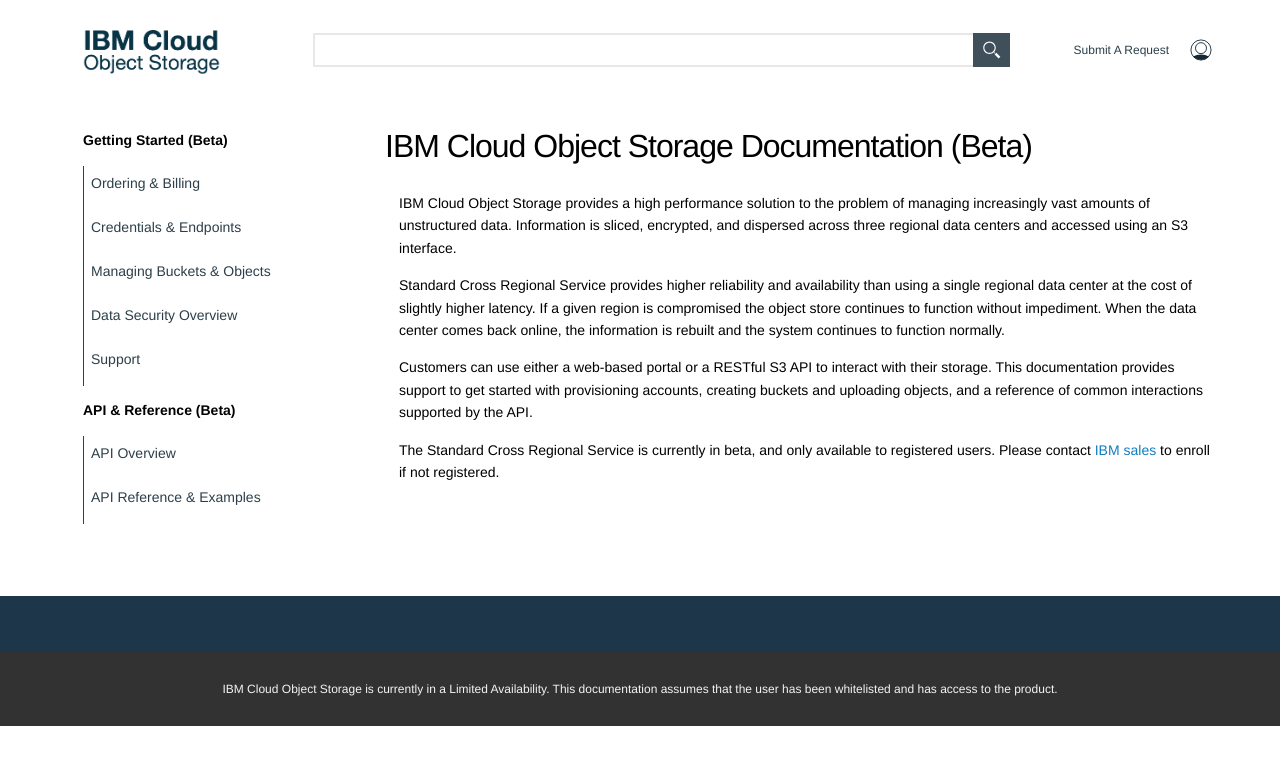
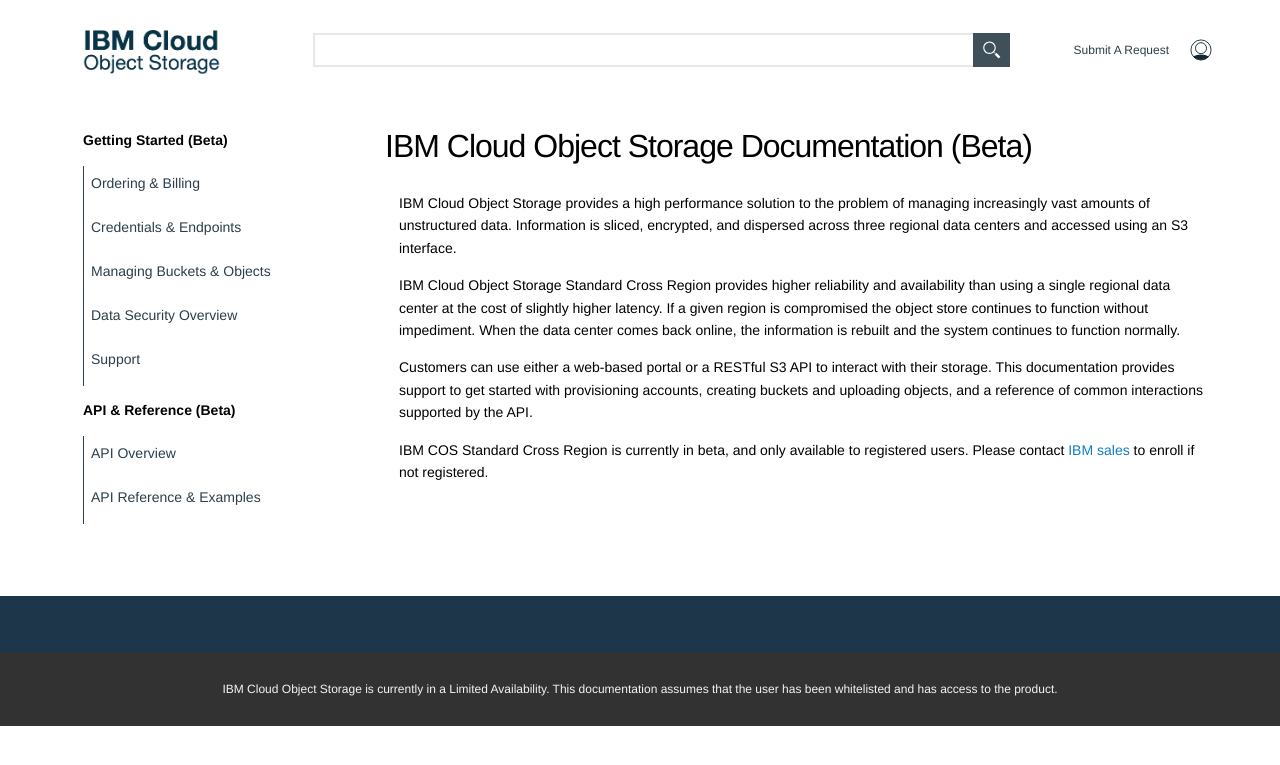
Before and after one commit to mpcarl-ibm/crs-docs, a Jekyll site: the page built from _beta/beta.md, in a window 1280 px wide. Shown: the top 765 px of the page. Built offline with Jekyll 4.4.1, drawn with Linux system fonts in a browser that asks for light colours.

Commit message:
updated some language to comply with naming guidelines

```diff
--- a/_beta/beta.md
+++ b/_beta/beta.md
@@ -8,8 +8,8 @@
 
 IBM Cloud Object Storage provides a high performance solution to the problem of managing increasingly vast amounts of unstructured data. Information is sliced, encrypted, and dispersed across three regional data centers and accessed using an S3 interface.
 
-Standard Cross Regional Service provides higher reliability and availability than using a single regional data center at the cost of slightly higher latency.  If a given region is compromised the object store continues to function without impediment.  When the data center comes back online, the information is rebuilt and the system continues to function normally.
+IBM Cloud Object Storage Standard Cross Region provides higher reliability and availability than using a single regional data center at the cost of slightly higher latency.  If a given region is compromised the object store continues to function without impediment.  When the data center comes back online, the information is rebuilt and the system continues to function normally.
 
 Customers can use either a web-based portal or a RESTful S3 API to interact with their storage. This documentation provides support to get started with provisioning accounts, creating buckets and uploading objects, and a reference of common interactions supported by the API.
 
-The Standard Cross Regional Service is currently in beta, and only available to registered users.  Please contact [IBM sales](https://www.ibm.com/cloud-computing/infrastructure/object-storage/) to enroll if not registered.
+IBM COS Standard Cross Region is currently in beta, and only available to registered users.  Please contact [IBM sales](https://www.ibm.com/cloud-computing/infrastructure/object-storage/) to enroll if not registered.
```
Also changed, not shown: _api/reference.md (+8 -2 lines), _gettingstarted/security.md (+1 -1 lines), 4 other files.
